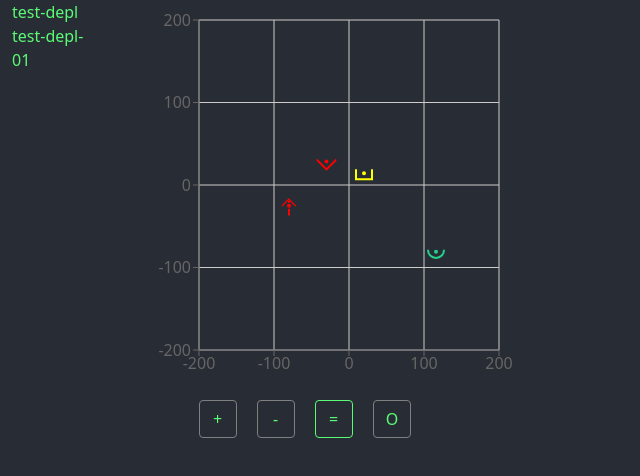
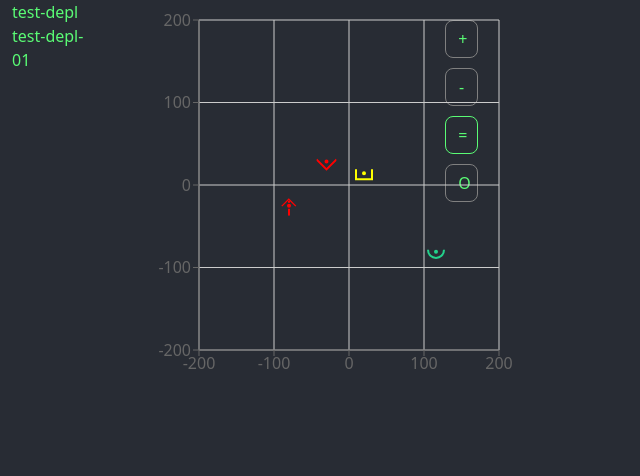
Before and after one commit to jansankar/taurion, a React (Create React App) app in the folder taurion-front/: page /test-depl in a window 1280 px wide. Shown: the top 476 px of the page, without its empty margins (0-640 px from the left). Built offline with nearby package versions, Linux system fonts and the light colour scheme.

Commit message:
refactoring boutons

```diff
--- a/taurion-front/src/App.tsx
+++ b/taurion-front/src/App.tsx
@@ -4,7 +4,7 @@ import AppCol from './commun/composants/grille/AppCol';
 import AppRow from './commun/composants/grille/AppRow';
 import { BrowserRouter as Router } from "react-router-dom";
 
-import AppMenuGauche, { AppMenuGaucheProps, MenuGaucheItems } from './menu/AppMenuGauche';
+import AppMenuGauche, { MenuGaucheItems } from './menu/AppMenuGauche';
 import AppRoutes from './menu/AppRoutes';
 import { Container } from 'react-bootstrap';
 
--- /dev/null
+++ b/taurion-front/src/commun/composants/bouton/AppButton.module.scss
@@ -0,0 +1,26 @@
+button.push {
+    background-color: #282c34;
+    color: #5afc75;
+    width: 38px;
+    border-color: grey;
+    margin-left: 10px;
+    margin-right: 10px;
+    border-radius: 0.5rem;
+    &:hover, &:active {
+        color: yellow;
+        background-color: #282c34;
+        border-color: yellow;
+        box-shadow: none;
+    }
+   &:focus {
+    background-color: #282c34;
+    color: #5afc75;
+    border-color: grey;
+    box-shadow: none;
+    }
+  }
+
+
+  button.active {
+      border-color: #5afc75 !important;
+  }
--- /dev/null
+++ b/taurion-front/src/commun/composants/bouton/AppButton.tsx
@@ -0,0 +1,14 @@
+import React from "react";
+import { Button } from "react-bootstrap";
+import styles from './AppButton.module.scss';
+
+export default function AppButton(props:any) {
+    const active = props.actif ? props.actif : false as boolean;
+    let classNameConcat = styles.push ;
+
+    if (active) {
+        classNameConcat += ' ' + styles.active;
+    }
+
+    return (<Button {...props} className={classNameConcat}/>)
+}
--- a/taurion-front/src/commun/composants/position/AppRadar.module.scss
+++ /dev/null
@@ -1,8 +0,0 @@
-button.Button {
-    background-color: #282c34;
-    color: #5afc75;
-    width: 38px;
-    border-color: grey;
-    margin-left: 10px;
-    margin-right: 10px;
-  }
--- a/taurion-front/src/commun/composants/position/AppRadar.tsx
+++ b/taurion-front/src/commun/composants/position/AppRadar.tsx
@@ -1,15 +1,16 @@
 import React, { useState } from "react";
-import { Button } from "react-bootstrap";
+import AppButton from "../bouton/AppButton";
+import AppCol from "../grille/AppCol";
+import AppRow from "../grille/AppRow";
 import AppPosition from "./AppPosition";
-import styles from './AppRadar.module.scss';
 import { Echo } from "./icons/IconDictionary";
 
-export const AppRadar = ({echos} : {echos:Echo[]}) => {
+export const AppRadar = ({ echos }: { echos: Echo[] }) => {
   const [xMin, setXMin] = useState<number>(-200);
   const [xMax, setXMax] = useState<number>(200);
   const [yMin, setYMin] = useState<number>(-200);
   const [yMax, setYMax] = useState<number>(200);
-    const [choixZoom, setChoixZoom] = useState<"IN"|"OUT"|"NONE">("NONE");
+  const [choixZoom, setChoixZoom] = useState<"IN" | "OUT" | "NONE">("NONE");
 
   function zoomIn() {
     setChoixZoom("IN");
@@ -23,7 +24,6 @@ export const AppRadar = ({echos} : {echos:Echo[]}) => {
     setChoixZoom("NONE");
   }
 
-
   function reinit() {
     setXMin(-200);
     setXMax(200);
@@ -32,39 +32,64 @@ export const AppRadar = ({echos} : {echos:Echo[]}) => {
     setChoixZoom("NONE");
   }
 
-    function resize(posX : number, posY:number) {
+  function resize(posX: number, posY: number) {
     const clicX = Math.round(posX);
     const clicY = Math.round(posY);
 
     let xWidth = xMax - xMin;
     let yWidth = yMax - yMin;
 
-        if (choixZoom == 'IN') {
-            xWidth = Math.round(xWidth/2);
-            yWidth = Math.round(yWidth/2);
+    if (choixZoom === "IN") {
+      xWidth = Math.round(xWidth / 2);
+      yWidth = Math.round(yWidth / 2);
     }
 
-        if (choixZoom == 'OUT') {
-            xWidth = Math.round(xWidth*2);
-            yWidth = Math.round(yWidth*2);
+    if (choixZoom === "OUT") {
+      xWidth = Math.round(xWidth * 2);
+      yWidth = Math.round(yWidth * 2);
     }
 
-        setXMin(clicX - xWidth/2);
-        setXMax(clicX + xWidth/2);
+    setXMin(clicX - xWidth / 2);
+    setXMax(clicX + xWidth / 2);
 
-        setYMin(clicY - yWidth/2);
-        setYMax(clicY + yWidth/2);
+    setYMin(clicY - yWidth / 2);
+    setYMax(clicY + yWidth / 2);
   }
 
   return (
-        <>
-        <AppPosition echos={echos} xMin={xMin} xMax={xMax} yMin={yMin} yMax={yMax} resize={resize}/>
-        <div style={{marginLeft: "70px"}}>
-        <Button onClick={zoomIn} className={styles.Button} style={choixZoom == "IN" ? {borderColor: "#5afc75"} : {}}>+</Button>
-        <Button onClick={zoomOut} className={styles.Button} style={choixZoom == "OUT" ? {borderColor: "#5afc75"} : {}}>-</Button>
-        <Button onClick={zoomEquals} className={styles.Button} style={choixZoom == "NONE" ? {borderColor: "#5afc75"} : {}}>=</Button>
-        <Button onClick={reinit} className={styles.Button}>O</Button>
-        </div>
-        </>
+    <AppRow>
+      <AppCol md={11}>
+        <AppPosition
+          echos={echos}
+          xMin={xMin}
+          xMax={xMax}
+          yMin={yMin}
+          yMax={yMax}
+          resize={resize}
+        />
+      </AppCol>
+      <AppCol md={{span: 1}} style={{marginLeft: '-30px'}}>
+        <AppRow style={{marginTop:'20px'}}>
+          <AppButton onClick={zoomIn} actif={choixZoom === "IN"}>
+            +
+          </AppButton>
+        </AppRow>
+        <AppRow style={{marginTop:'10px'}}>
+          <AppButton onClick={zoomOut} actif={choixZoom === "OUT"}>
+            -
+          </AppButton>
+        </AppRow>
+
+        <AppRow style={{marginTop:'10px'}}>
+          <AppButton onClick={zoomEquals} actif={choixZoom === "NONE"}>
+            =
+          </AppButton>
+        </AppRow>
+
+        <AppRow style={{marginTop:'10px'}}>
+          <AppButton onClick={reinit}>O</AppButton>
+        </AppRow>
+      </AppCol>
+    </AppRow>
   );
-}
+};
--- a/taurion-front/src/test/position/PositionTest.tsx
+++ b/taurion-front/src/test/position/PositionTest.tsx
@@ -49,13 +49,13 @@ export const PositionTest = () => {
   return (
     <div>
       <AppRow>
-        <AppCol span="6">
+        <AppCol md={4}>
           <AppRadar echos={contact} />
         </AppCol>
-        <AppCol span="6"></AppCol>
+        <AppCol md={6}></AppCol>
       </AppRow>
       <AppRow>
-        <AppCol span="12"></AppCol>
+        <AppCol md={12}></AppCol>
       </AppRow>
     </div>
   );
```
Lines whose indentation alone changed are shown as unchanged.
